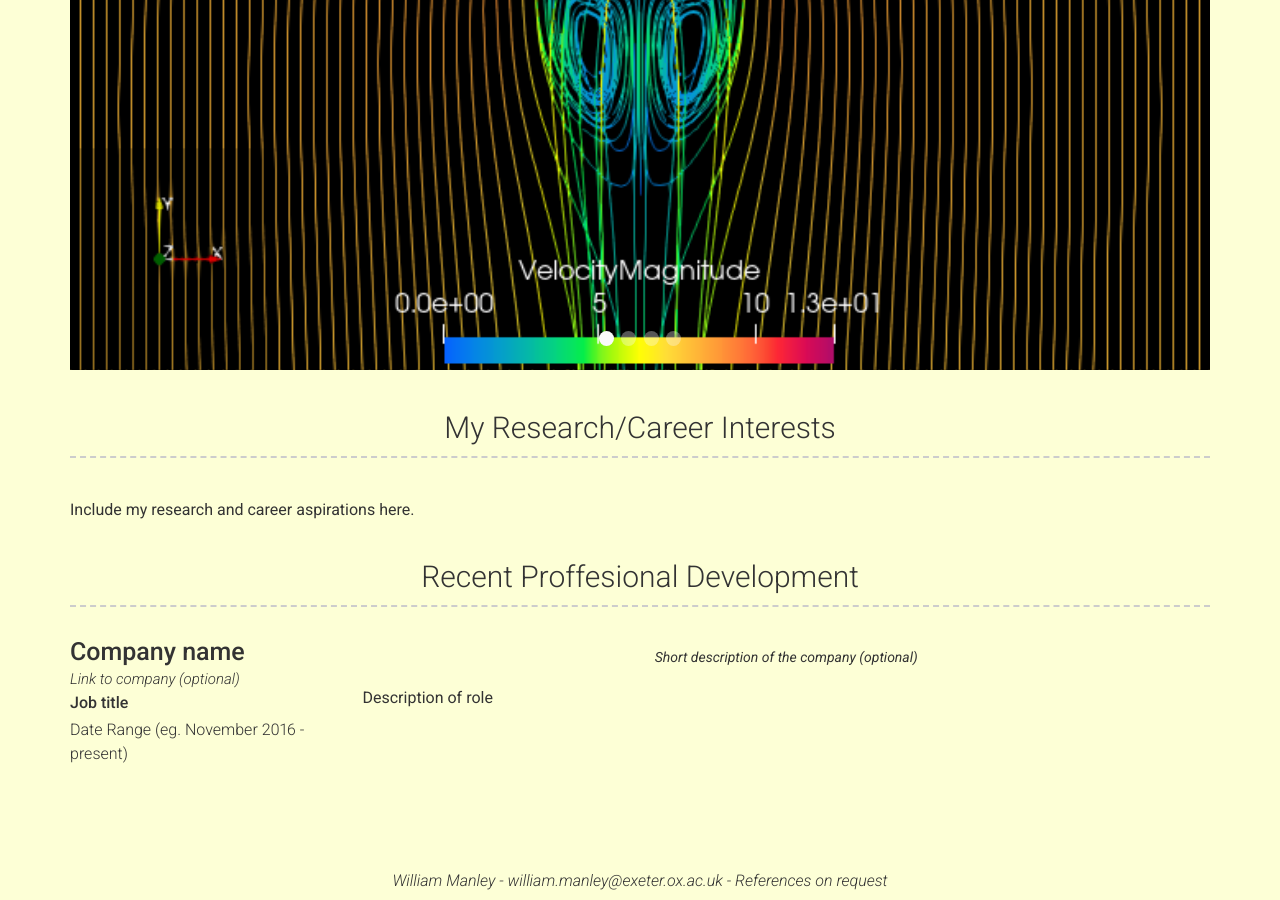
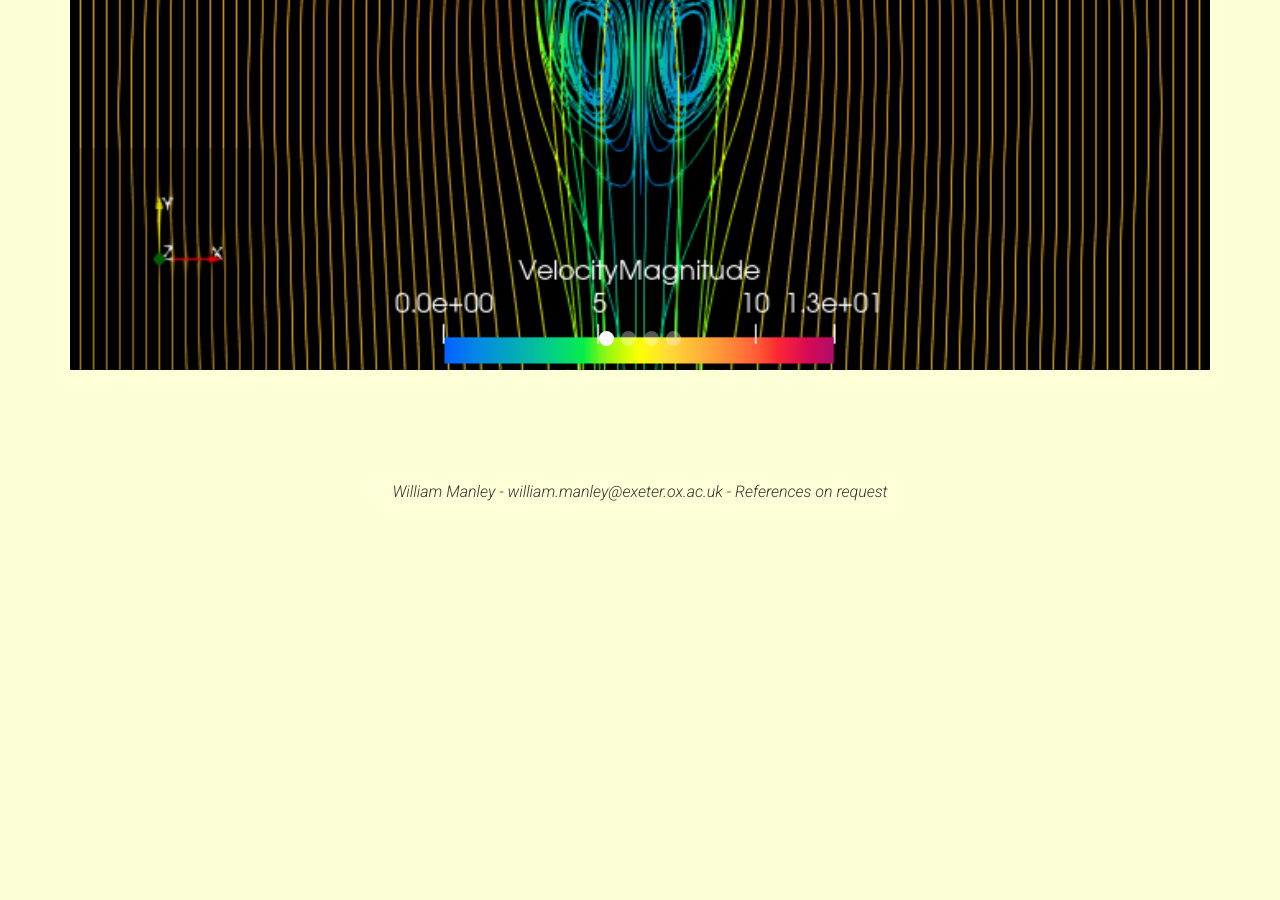
Before and after one commit to WilliamManley/WilliamManley.github.io, a Jekyll site: the page built from index.md, in a window 1280 px wide and 900 px high, scrolled down 3505 px. Built offline with Jekyll 4.4.1, drawn with Linux system fonts in a browser that asks for light colours; nearby versions of some CDN libraries; after the commit the page ends 4016 px from its top, so only the background shows below that; some of the changed lines change nothing that is shown.

Commit message:
Removed Research/Careers as a seperate section

```diff
--- a/_config.yml
+++ b/_config.yml
@@ -69,8 +69,8 @@
 
 # More Section
 # more_title: A Little More About Me #(Use this to override about more section title)
-more_content: | # this will include new lines to allow paragraphs
-  Include my research and career aspirations here.
+# more_content: | # this will include new lines to allow paragraphs
+#  Include my research and career aspirations here.
 
 # Footer
 footer_show_references: true
```
